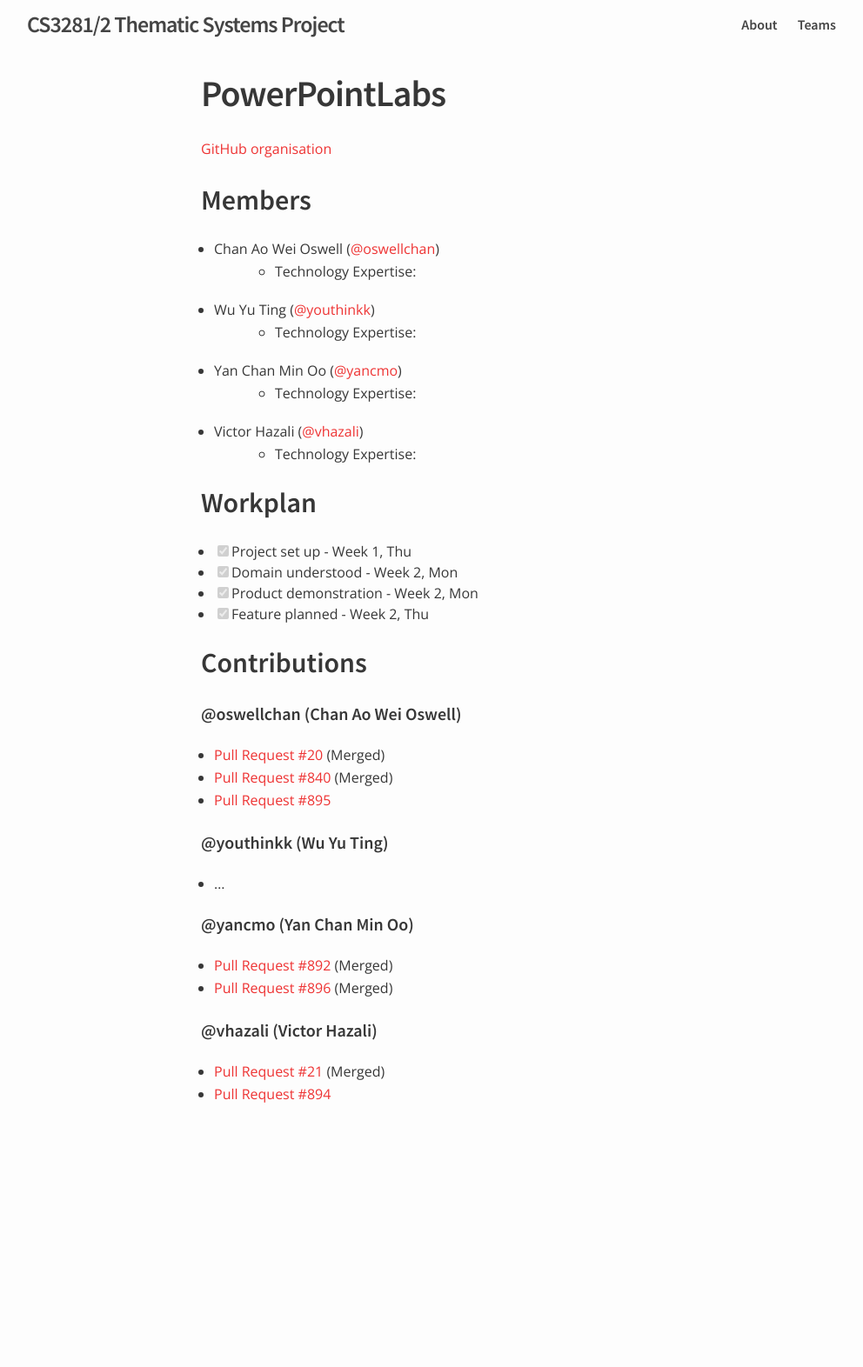
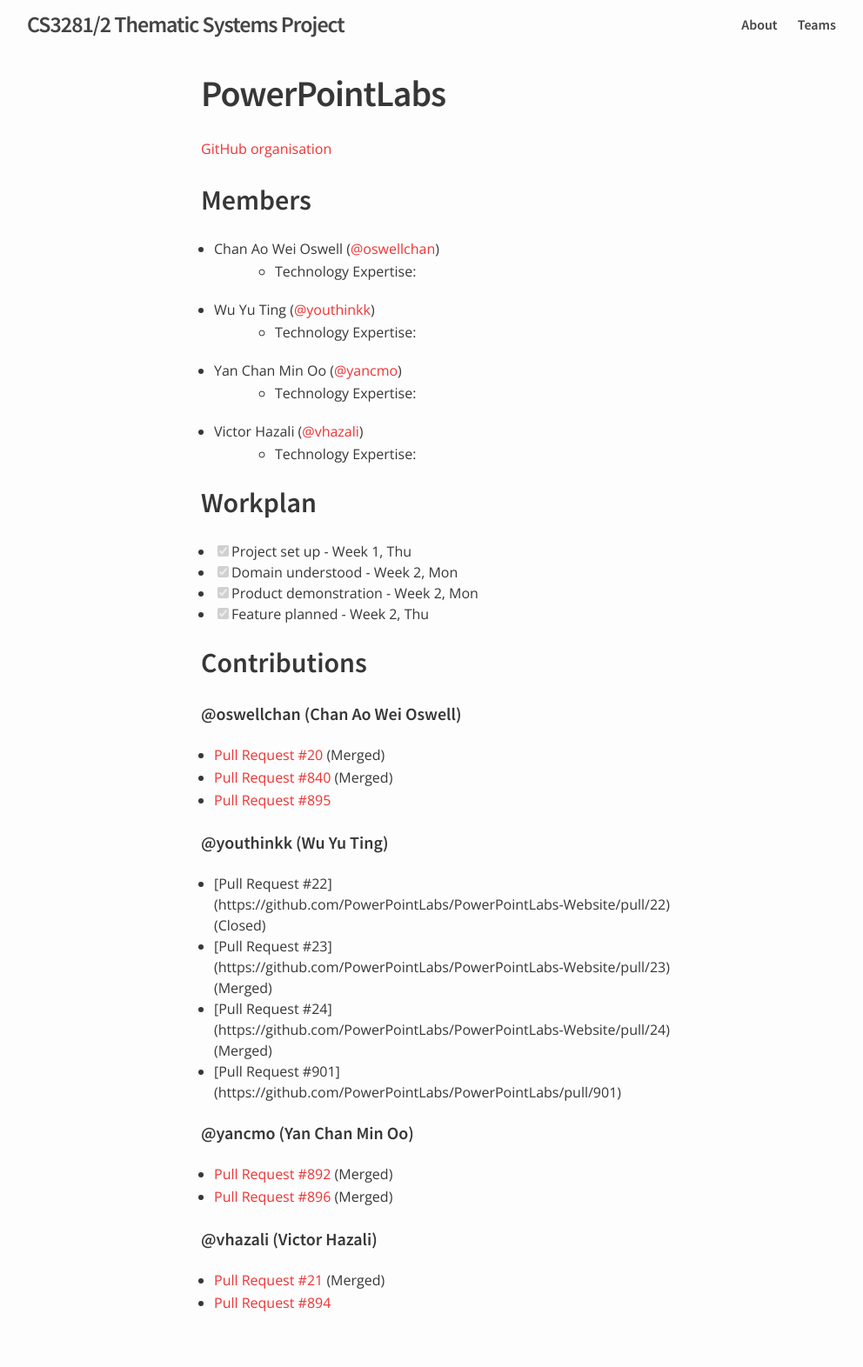
Before and after one commit to nus-oss/cs3281-AY1516S2-website, a Jekyll site: the page built from teams/powerpointlabs.md, in a window 1280 px wide. Shown: the whole page at 87% size, without its empty margins (139-1131 px from the left). Built offline with Jekyll 4.4.1, drawn with Linux system fonts in a browser that asks for light colours; before the commit the page ends 1332 px from its top, so only the background shows below that.

Commit message:
Update powerpointlabs.md - Individual Contribution

```diff
--- a/teams/powerpointlabs.md
+++ b/teams/powerpointlabs.md
@@ -30,7 +30,10 @@
 * [Pull Request #895](https://github.com/PowerPointLabs/PowerPointLabs/pull/895)
 
 #### @youthinkk (Wu Yu Ting)
-* ...
+* [Pull Request #22] (https://github.com/PowerPointLabs/PowerPointLabs-Website/pull/22) (Closed)
+* [Pull Request #23] (https://github.com/PowerPointLabs/PowerPointLabs-Website/pull/23) (Merged)
+* [Pull Request #24] (https://github.com/PowerPointLabs/PowerPointLabs-Website/pull/24) (Merged)
+* [Pull Request #901] (https://github.com/PowerPointLabs/PowerPointLabs/pull/901)
 
 #### @yancmo (Yan Chan Min Oo)
 * [Pull Request #892](https://github.com/PowerPointLabs/PowerPointLabs/pull/892) (Merged)
```
